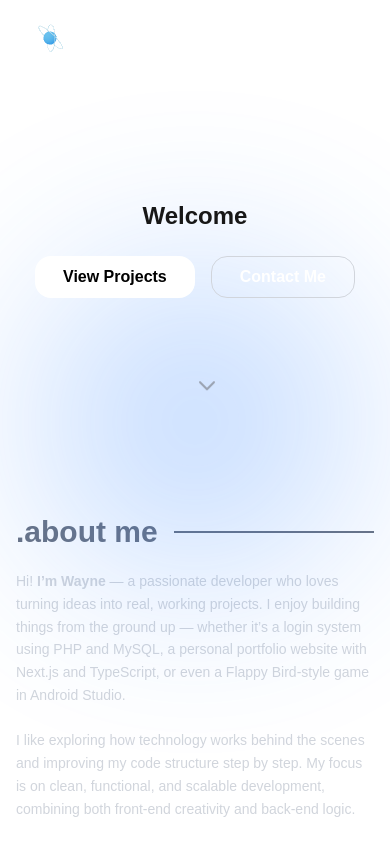
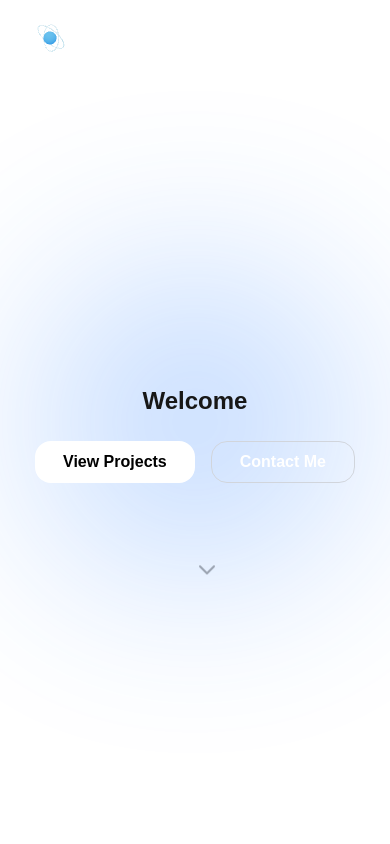
Before and after one commit to wynnee0110/My-Portfolio, a Next.js app: page / in a window 390 px wide. Shown: the top 844 px of the page. Built offline with nearby package versions, Linux system fonts and the light colour scheme.

Commit message:
revert the responsivness and gap of the sections

```diff
--- a/src/app/page.tsx
+++ b/src/app/page.tsx
@@ -16,10 +16,10 @@ export default function HomePage() {
 
 {/* Hero Section */}
       <section className="flex flex-col items-center justify-center text-start
-  pt-24 pb-16   /* mobile spacing */
-  sm:pt-0 sm:pb-0
-  sm:h-[100vh] px-4
-  mb-10 sm:mb-0">
+
+  pt-0 sm:pb-0
+  h-[100vh] px-4
+ sm:mb-0">
 
 
     <div className="absolute inset-0 flex justify-center items-center pointer-events-none">
@@ -72,7 +72,7 @@ export default function HomePage() {
       </section>
 
 
-      <section id="about" className="h-auto sm:h-screen bg-black-100 flex items-center justify-center">
+      <section id="about" className="sm:h-screen bg-black-100 flex items-center justify-center">
 
   <div className="text-start items-center px-4 p-8 max-w-3xl w-full">
 
```
